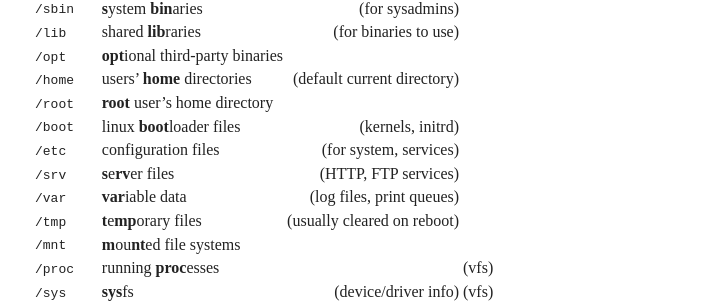
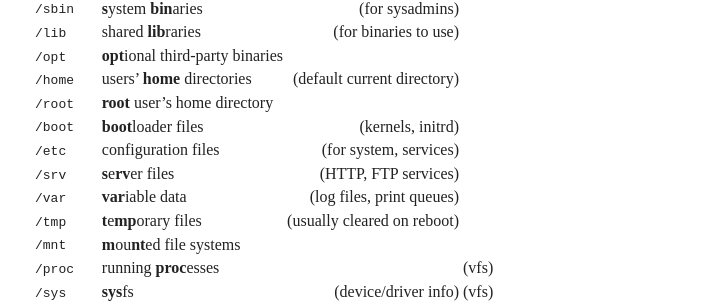
Before and after one commit to TehBrian/tehbrian.github.io, a Jekyll site: the page built from _pages/linux-directory-structure.md, in a window 1280 px wide. Shown: the part 301-607 px from the top of the page, without its empty margins (283-996 px from the left). Built offline with Jekyll 4.4.1, drawn with Linux system fonts in a browser that asks for light colours.

Commit message:
linux-directory-structure: remove unnecessary info
of course it's linux bootloader
files? what other type of bootloader
files would it be. windows? lmao.

```diff
--- a/_pages/linux-directory-structure.md
+++ b/_pages/linux-directory-structure.md
@@ -25,7 +25,7 @@ _(Also, you can interpret "binaries" as executables or programs.)_
 | `/opt`    | **opt**ional third-party binaries |                             |       |
 | `/home`   | users' **home** directories       | (default current directory) |       |
 | `/root`   | **root** user's home directory    |                             |       |
-| `/boot`   | linux **boot**loader files        |           (kernels, initrd) |       |
+| `/boot`   | **boot**loader files              |           (kernels, initrd) |       |
 | `/etc`    | configuration files               |      (for system, services) |       |
 | `/srv`    | **s**e**rv**er files              |        (HTTP, FTP services) |       |
 | `/var`    | **var**iable data                 |   (log files, print queues) |       |
```
